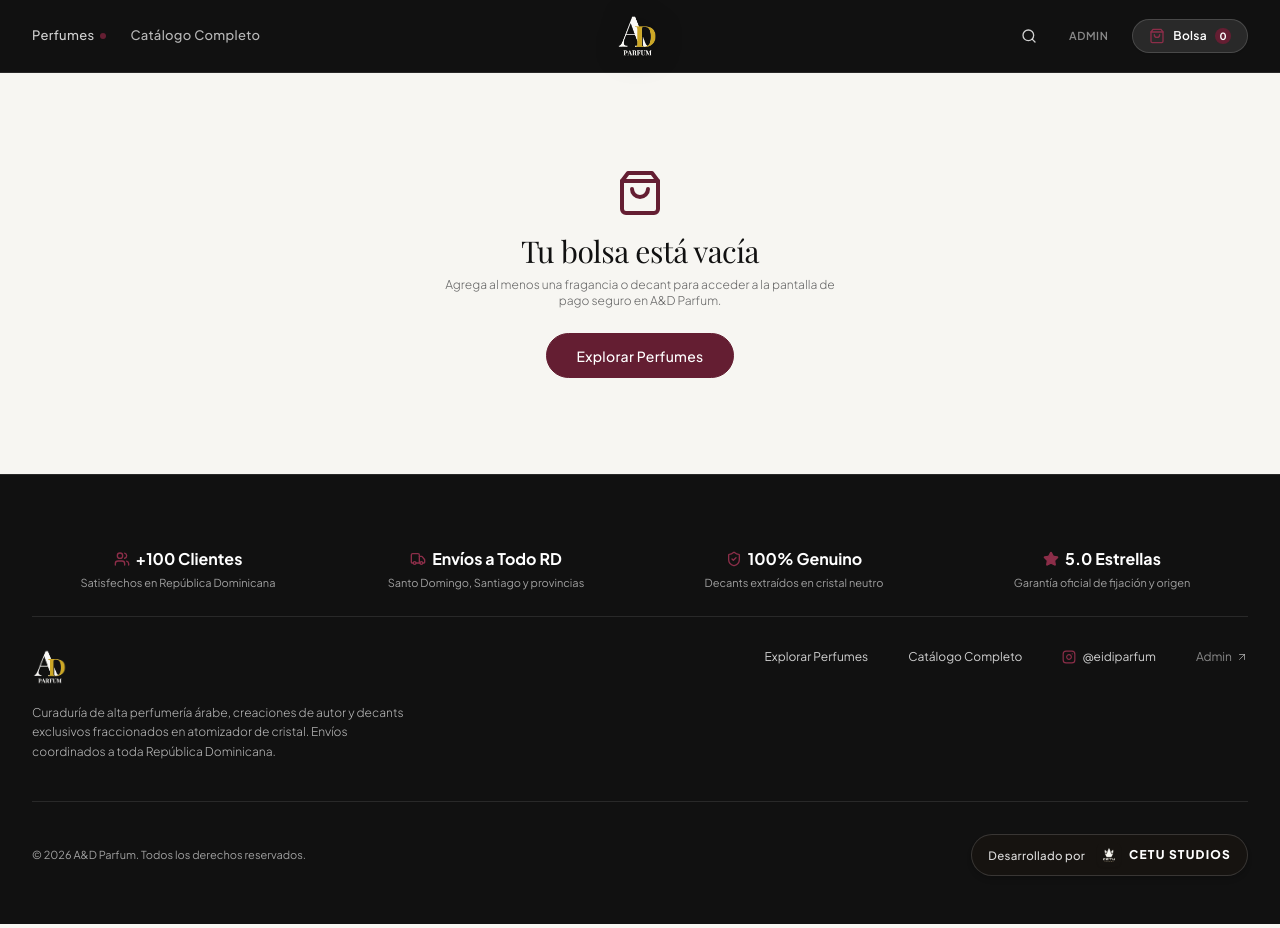
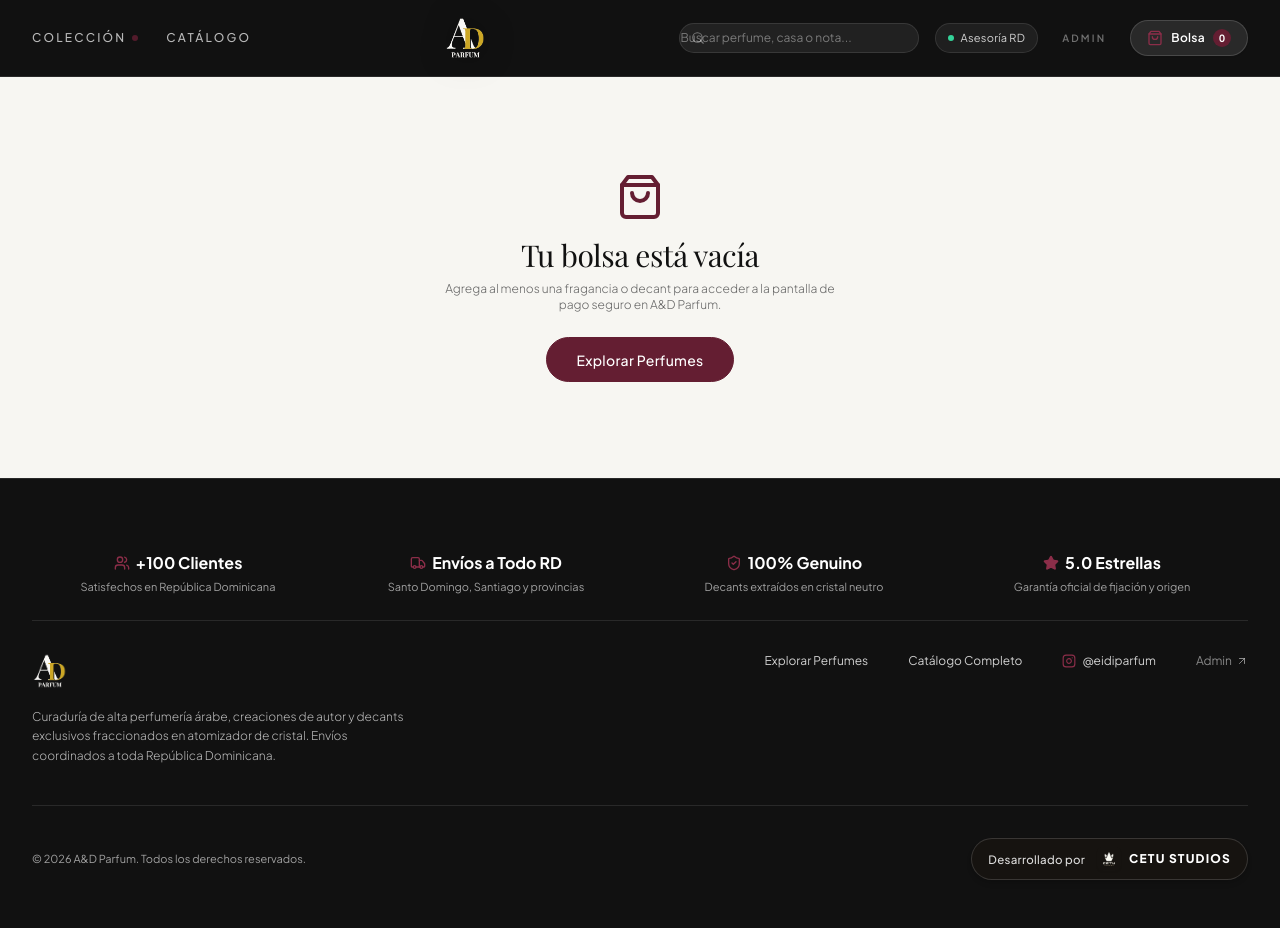
Before and after one commit to awafuldev/ad-parfum, a Next.js app: page /checkout in a window 1280 px wide. Built offline with nearby package versions, Linux system fonts and the light colour scheme; a web font is replaced by a local one.

Commit message:
feat(ui): refine desktop header with inline search and modernize price typography

```diff
--- a/src/app/globals.css
+++ b/src/app/globals.css
@@ -69,6 +69,14 @@
 .font-editorial {
   font-family: 'Playfair Display', Georgia, serif;
   letter-spacing: -0.015em;
+}
+
+/* Modern Clean Price & Numerical Typography (Lining Numbers, No Old-Style Descenders) */
+.font-price {
+  font-family: 'Plus Jakarta Sans', -apple-system, BlinkMacSystemFont, "Segoe UI", Roboto, sans-serif;
+  font-variant-numeric: tabular-nums lining-nums;
+  font-feature-settings: "tnum" 1, "lnum" 1;
+  letter-spacing: -0.02em;
 }
 
 .heading-hero {
--- a/src/components/catalog/EditorialProductCard.tsx
+++ b/src/components/catalog/EditorialProductCard.tsx
@@ -147,7 +147,7 @@ export function EditorialProductCard({ product, featuredSpotlight = false }: Pro
             <div className="pt-6 border-t border-border flex flex-col sm:flex-row sm:items-center justify-between gap-4">
               <div>
                 <span className="text-[10px] text-gray block uppercase font-bold tracking-luxury">Total Formato</span>
-                <span className="font-editorial text-3xl font-bold text-noir">
+                <span className="font-price text-2xl sm:text-3xl font-bold text-noir tracking-tight">
                   {formatPrice(selectedVariant.price)}
                 </span>
               </div>
@@ -309,7 +309,7 @@ export function EditorialProductCard({ product, featuredSpotlight = false }: Pro
       <div className="px-5 sm:px-6 pb-5 pt-3 border-t border-border flex items-center justify-between gap-3 mt-auto">
         <div>
           <span className="text-[10px] text-gray block uppercase font-bold tracking-wider">Total</span>
-          <span className="font-editorial text-2xl font-bold text-noir leading-none">
+          <span className="font-price text-xl sm:text-2xl font-bold text-noir leading-none tracking-tight">
             {formatPrice(selectedVariant.price)}
           </span>
         </div>
--- a/src/components/home/BestsellersShowcase.tsx
+++ b/src/components/home/BestsellersShowcase.tsx
@@ -161,7 +161,7 @@ export function BestsellersShowcase({ products }: Props) {
                   <div className="pt-4 border-t border-sand/70 flex items-center justify-between">
                     <div>
                       <span className="text-[10px] text-taupe uppercase block">Decants Desde</span>
-                      <span className="text-xl font-bold text-espresso">
+                      <span className="font-price text-xl font-bold text-espresso">
                         {formatPrice(Math.min(...heroProduct.variants.map((v) => v.price)))}
                       </span>
                     </div>
@@ -273,7 +273,7 @@ export function BestsellersShowcase({ products }: Props) {
                   <div className="p-6 pt-0 border-t border-sand/60 mt-2 flex items-center justify-between">
                     <div>
                       <span className="text-[10px] text-taupe uppercase block">Desde</span>
-                      <span className="text-base font-bold text-espresso">
+                      <span className="font-price text-base font-bold text-espresso">
                         {formatPrice(minPrice)}
                       </span>
                     </div>
--- a/src/components/home/HomeInventory.tsx
+++ b/src/components/home/HomeInventory.tsx
@@ -531,7 +531,7 @@ export function HomeInventory({ products, categories = [], brands = [] }: Props)
                           <span className="block text-[10px] text-gray uppercase tracking-wider font-medium">
                             Total
                           </span>
-                          <span className="font-editorial text-2xl font-bold text-noir leading-none">
+                          <span className="font-price text-xl sm:text-2xl font-bold text-noir leading-none tracking-tight">
                             {formatPrice(activeVariant?.price || product.base_price)}
                           </span>
                         </div>
@@ -663,7 +663,7 @@ export function HomeInventory({ products, categories = [], brands = [] }: Props)
                       <span className="text-xs font-semibold text-gray uppercase tracking-wider">
                         Selecciona el tamaño:
                       </span>
-                      <span className="font-editorial text-2xl font-bold text-noir">
+                      <span className="font-price text-2xl font-bold text-noir tracking-tight">
                         {formatPrice(
                           (cardSelectedVariants[quickViewProduct.id] || quickViewProduct.variants[0])?.price
                         )}
--- a/src/components/home/OlfactoryExplorer.tsx
+++ b/src/components/home/OlfactoryExplorer.tsx
@@ -415,7 +415,7 @@ export function OlfactoryExplorer({ products }: Props) {
                     <div className="p-5 pt-0 border-t border-sand/15 mt-3 flex items-center justify-between text-xs">
                       <div>
                         <span className="text-[10px] text-sand/60 block uppercase">Decants Desde</span>
-                        <span className="text-sm font-semibold text-champagne">
+                        <span className="font-price text-sm font-semibold text-champagne">
                           {formatPrice(minPrice)}
                         </span>
                       </div>
--- a/src/components/layout/Navbar.tsx
+++ b/src/components/layout/Navbar.tsx
@@ -58,13 +58,13 @@ export function Navbar() {
       <header
         className={`sticky top-0 z-40 transition-all duration-300 ${
           isScrolled
-            ? "bg-noir/95 backdrop-blur-md border-b border-white/10 shadow-lg py-2.5"
-            : "bg-noir border-b border-white/10 py-3.5"
+            ? "bg-noir/95 backdrop-blur-md border-b border-white/10 shadow-xl py-3"
+            : "bg-noir border-b border-white/10 py-4"
         }`}
       >
-        <div className="max-w-cowboy mx-auto px-4 sm:px-6 lg:px-8 flex items-center justify-between">
+        <div className="max-w-cowboy mx-auto px-4 sm:px-6 lg:px-8 flex items-center justify-between gap-4">
 
-          {/* Left: Mobile Toggle & Desktop Quick Navigation */}
+          {/* Left: Mobile Toggle & Desktop Editorial Navigation */}
           <div className="flex items-center gap-6">
             <button
               onClick={() => setMobileMenuOpen(true)}
@@ -74,20 +74,20 @@ export function Navbar() {
               <Menu className="w-5 h-5" />
             </button>
 
-            <nav className="hidden md:flex items-center gap-6 text-[13px] tracking-wide font-medium text-white/80">
+            <nav className="hidden md:flex items-center gap-7 text-[12px] uppercase tracking-[0.18em] font-medium text-white/70">
               <Link
                 href="/#inventario"
                 onClick={handlePerfumesClick}
-                className="hover:text-white transition-colors flex items-center gap-1.5"
+                className="hover:text-white transition-colors flex items-center gap-1.5 group py-1"
               >
-                <span>Perfumes</span>
-                <span className="w-1.5 h-1.5 rounded-full bg-wine" />
+                <span>Colección</span>
+                <span className="w-1.5 h-1.5 rounded-full bg-wine opacity-80 group-hover:opacity-100 group-hover:scale-125 transition-all" />
               </Link>
               <Link
                 href="/perfumes"
-                className="hover:text-white transition-colors text-white/70"
+                className="hover:text-white transition-colors py-1 hover:border-b hover:border-wine/60"
               >
-                Catálogo Completo
+                Catálogo
               </Link>
             </nav>
           </div>
@@ -99,25 +99,62 @@ export function Navbar() {
               <img
                 src="/images/logo-light.png"
                 alt="A&D Parfum"
-                className="h-9 sm:h-11 w-auto object-contain filter drop-shadow-[0_2px_12px_rgba(0,0,0,0.5)]"
+                className="h-9 sm:h-11 w-auto object-contain filter drop-shadow-[0_2px_14px_rgba(0,0,0,0.6)]"
               />
             </Link>
           </div>
 
-          {/* Right: Search, Admin, Cart */}
-          <div className="flex items-center gap-2 sm:gap-4">
+          {/* Right: Integrated Desktop Search, Concierge, Admin & Shopping Bag */}
+          <div className="flex items-center gap-3 sm:gap-4">
+            {/* Desktop Inline Search Bar */}
+            <form
+              onSubmit={handleSearchSubmit}
+              className="relative hidden md:flex items-center group"
+            >
+              <Search className="w-3.5 h-3.5 text-white/40 absolute left-3 pointer-events-none group-focus-within:text-white/80 transition-colors" />
+              <input
+                type="text"
+                value={searchQuery}
+                onChange={(e) => setSearchQuery(e.target.value)}
+                placeholder="Buscar perfume, casa o nota..."
+                className="w-48 lg:w-60 focus:w-72 transition-all duration-300 bg-white/[0.07] hover:bg-white/[0.11] focus:bg-white/[0.15] border border-white/10 focus:border-wine/70 rounded-full py-1.5 pl-8.5 pr-7 text-xs text-white placeholder:text-white/40 focus:outline-none"
+              />
+              {searchQuery && (
+                <button
+                  type="button"
+                  onClick={() => setSearchQuery("")}
+                  className="absolute right-2.5 text-white/40 hover:text-white p-0.5"
+                >
+                  <X className="w-3 h-3" />
+                </button>
+              )}
+            </form>
+
+            {/* Mobile Search Icon */}
             <button
               onClick={() => setSearchOpen(true)}
-              className="p-2 text-white/80 hover:text-white rounded-full hover:bg-white/10 transition-colors"
+              className="md:hidden p-2 text-white/80 hover:text-white rounded-full hover:bg-white/10 transition-colors"
               aria-label="Buscar fragancias"
-              title="Buscar en el catálogo"
             >
               <Search className="w-4 h-4" />
             </button>
 
+            {/* WhatsApp VIP Concierge Pill (Desktop) */}
+            <a
+              href="https://wa.me/18293751717?text=Hola%20A%26D%20Parfum,%20deseo%20asesor%C3%ADa%20personalizada%20sobre%20una%20fragancia"
+              target="_blank"
+              rel="noopener noreferrer"
+              className="hidden xl:inline-flex items-center gap-1.5 px-3 py-1.5 rounded-full bg-white/[0.06] hover:bg-white/[0.12] border border-white/10 text-[11px] text-white/80 hover:text-white transition-all shadow-xs"
+              title="Atención directa por WhatsApp en República Dominicana"
+            >
+              <span className="w-1.5 h-1.5 rounded-full bg-emerald-400 animate-pulse" />
+              <span className="tracking-wide">Asesoría RD</span>
+            </a>
+
+            {/* Admin Link */}
             <Link
               href="/admin"
-              className="hidden sm:inline-flex text-[11px] uppercase tracking-wider font-semibold text-white/50 hover:text-white px-2 py-1 rounded transition-colors"
+              className="hidden sm:inline-flex text-[10px] uppercase tracking-luxury font-semibold text-white/40 hover:text-white px-2 py-1 rounded transition-colors"
             >
               Admin
             </Link>
@@ -125,12 +162,12 @@ export function Navbar() {
             {/* Shopping Bag Boutique Button */}
             <button
               onClick={openCart}
-              className="relative py-2 px-3 sm:px-4 rounded-full bg-white/10 hover:bg-white/15 border border-white/15 text-white transition-all flex items-center gap-2 text-xs font-semibold cursor-pointer shadow-sm active:scale-95"
+              className="relative py-2 px-3.5 sm:px-4 rounded-full bg-white/10 hover:bg-white/15 border border-white/15 hover:border-wine/60 text-white transition-all flex items-center gap-2 text-xs font-semibold cursor-pointer shadow-sm active:scale-95 group"
               aria-label="Bolsa de compra"
             >
-              <ShoppingBag className="w-4 h-4 text-wine-light" />
+              <ShoppingBag className="w-4 h-4 text-wine-light transition-transform group-hover:scale-105" />
               <span className="hidden sm:inline tracking-wide">Bolsa</span>
-              <span className="bg-wine text-white text-[10px] font-bold w-4 h-4 rounded-full flex items-center justify-center">
+              <span className="font-price bg-wine text-white text-[10px] font-bold min-w-[18px] h-[18px] px-1 rounded-full flex items-center justify-center">
                 {itemCount}
               </span>
             </button>
```
Also changed, not shown: src/app/cart/page.tsx (+5 -5 lines), src/app/checkout/page.tsx (+4 -4 lines), src/app/order-confirmation/[id]/page.tsx (+6 -6 lines), src/components/admin/AdminDashboardClient.tsx (+4 -4 lines), src/components/cart/CartDrawer.tsx (+4 -4 lines), src/components/product/ProductDetailClient.tsx (+6 -6 lines).
